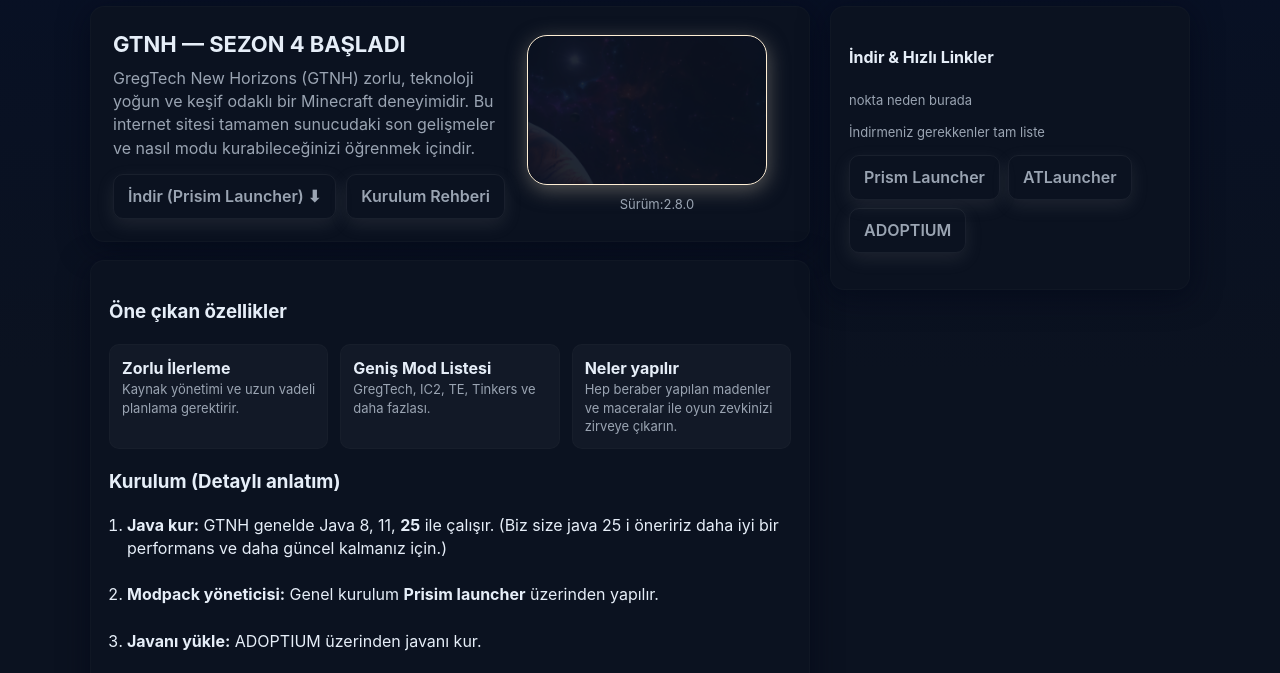
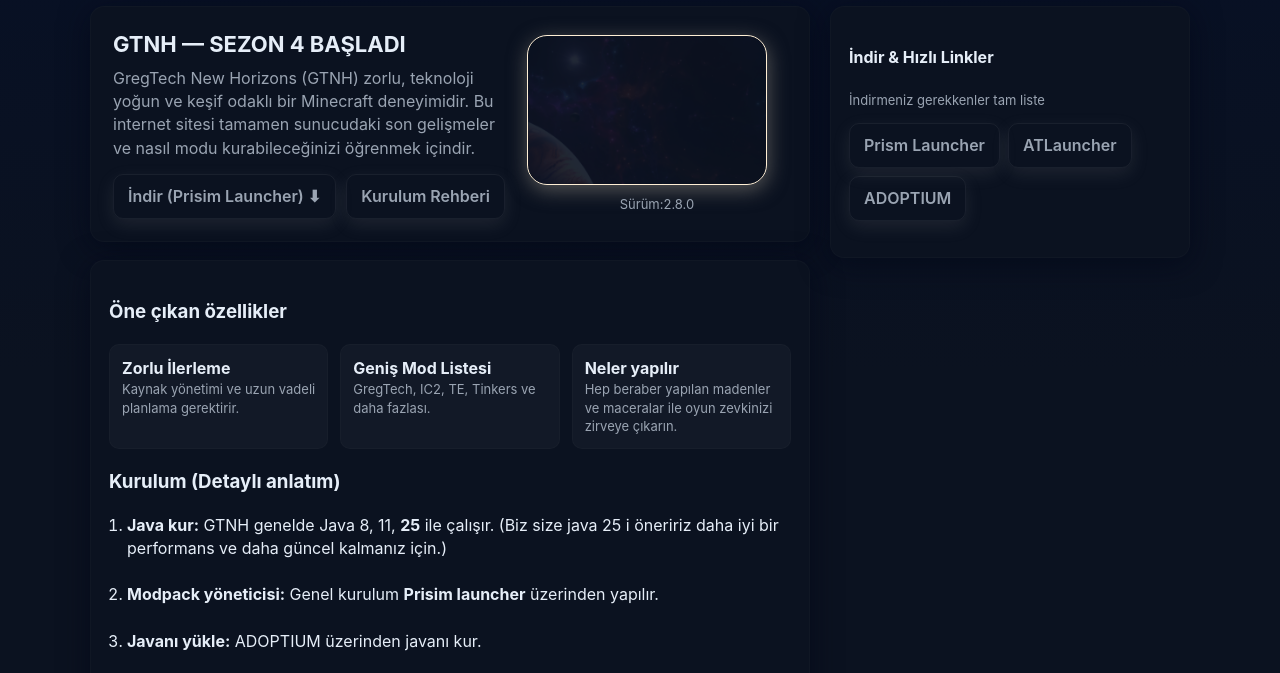
Before and after one commit to cankaan200772-code/cankaan200772-code.github.io, a website built with webpack: page index.html in a window 1280 px wide. Shown: the part 107-780 px from the top of the page. Built offline with nearby package versions, Linux system fonts and the light colour scheme.

Commit message:
güncelledim

```diff
--- a/index.html
+++ b/index.html
@@ -263,7 +263,7 @@
                 <h4>İndir & Hızlı Linkler</h4>
 
                 <p class="muted small"></p>
-              <p class="muted small">nokta neden burada</p>
+
 
                 <p class="muted small">İndirmeniz gerekkenler tam liste</p>
 
```
